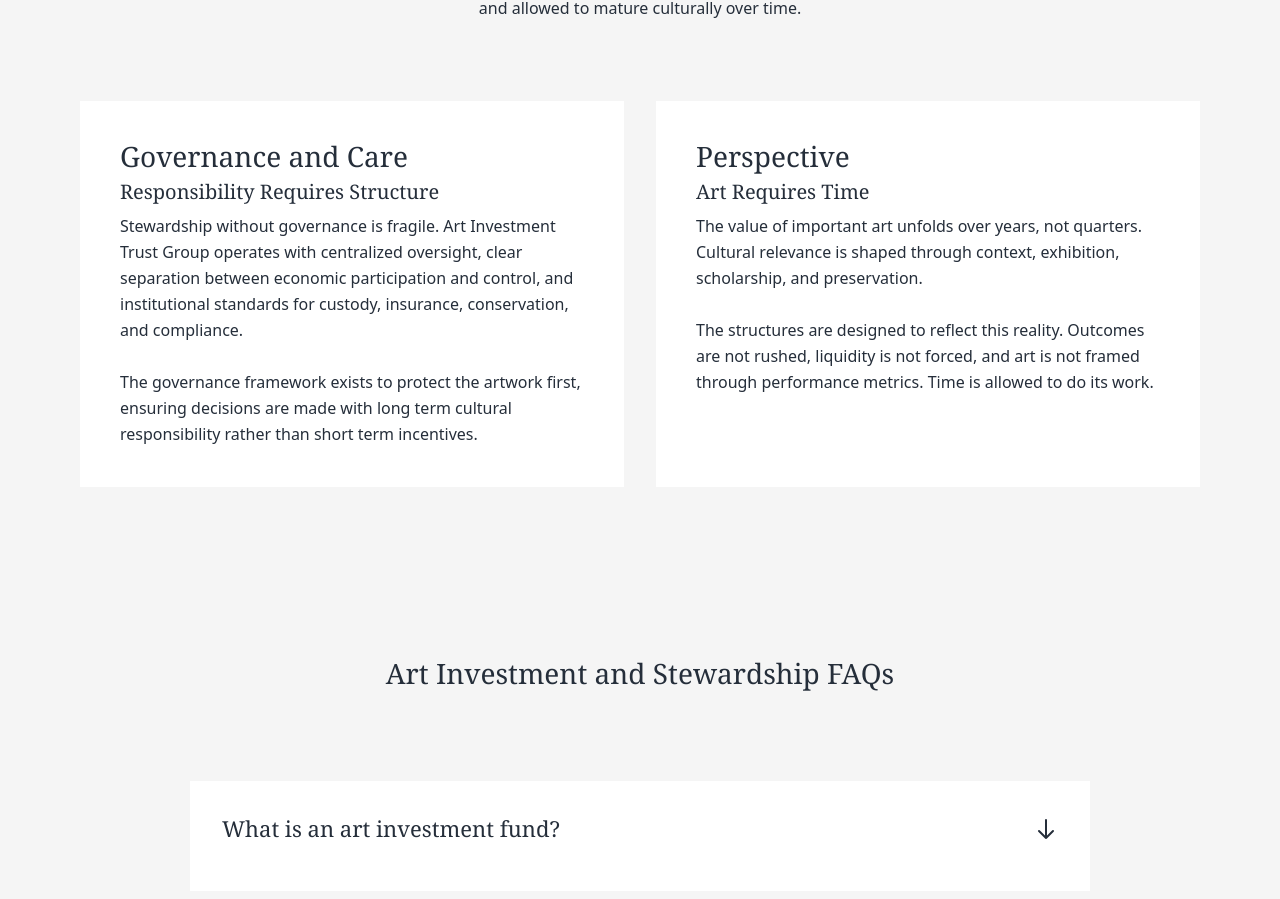
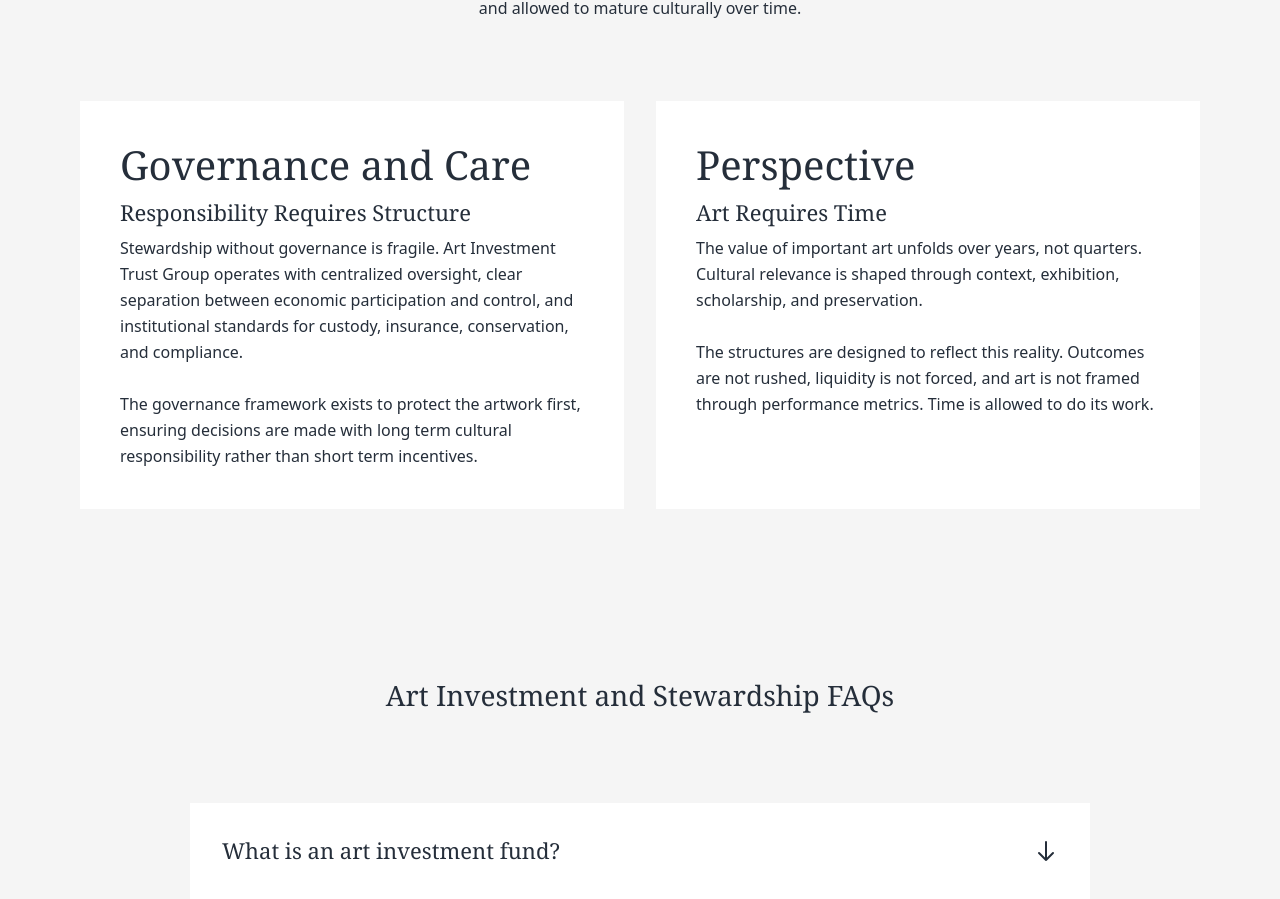
Before and after one commit to mikeherron-aigt/aigt, a Next.js app: page / in a window 1280 px wide. Shown: the part 5593-6492 px from the top of the page. Built offline with nearby package versions, Linux system fonts and the light colour scheme.

Commit message:
Match practice card fonts to one-standard section
cgen-0825ecac34104abdb3d04b1ff50e6ce2

```diff
--- a/app/globals.css
+++ b/app/globals.css
@@ -1010,7 +1010,25 @@ section:has(.slider-wrapper) {
 .practice-card-title {
   color: var(--archive-slate) !important;
   font-family: Georgia, serif !important;
-  font-size: 20px !important;
+  font-size: 32px !important;
+  font-weight: 400 !important;
+  line-height: 48px !important;
+  margin: 0 !important;
+  width: 100% !important;
+  display: block !important;
+  padding: 0 !important;
+}
+
+@media (min-width: 1024px) {
+  .practice-card-title {
+    font-size: 40px !important;
+  }
+}
+
+.practice-card-subtitle {
+  color: var(--archive-slate) !important;
+  font-family: Georgia, serif !important;
+  font-size: 18px !important;
   font-weight: 400 !important;
   line-height: 30px !important;
   margin: 0 !important;
@@ -1020,26 +1038,8 @@ section:has(.slider-wrapper) {
 }
 
 @media (min-width: 1024px) {
-  .practice-card-title {
-    font-size: 28px !important;
-  }
-}
-
-.practice-card-subtitle {
-  color: var(--archive-slate) !important;
-  font-family: Georgia, serif !important;
-  font-size: 16px !important;
-  font-weight: 300 !important;
-  line-height: 26px !important;
-  margin: 0 !important;
-  width: 100% !important;
-  display: block !important;
-  padding: 0 !important;
-}
-
-@media (min-width: 1024px) {
   .practice-card-subtitle {
-    font-size: 20px !important;
+    font-size: 22px !important;
   }
 }
 
```
